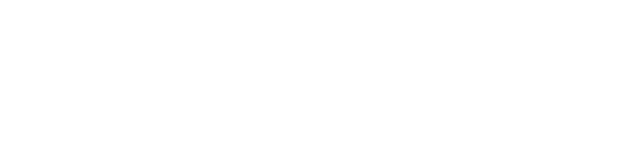
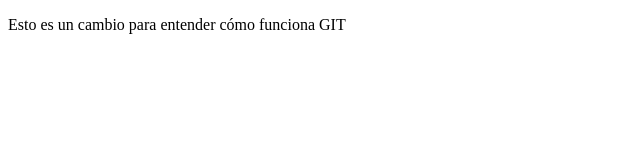
Before and after one commit to 04PRINCESS023/hola-mundo, a plain HTML site: page index.html in a window 1280 px wide. Shown: the whole page, without its empty margins (0-640 px from the left). Drawn offline with Linux system fonts and the light colour scheme.

Commit message:
second commit

```diff
--- a/index.html
+++ b/index.html
@@ -6,6 +6,6 @@
     <title>Document</title>
 </head>
 <body>
-
+    <p>Esto es un cambio para entender cómo funciona GIT</p>
 </body>
 </html>
```
